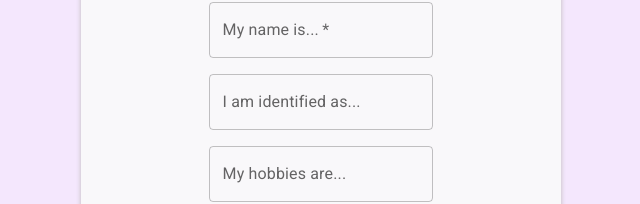
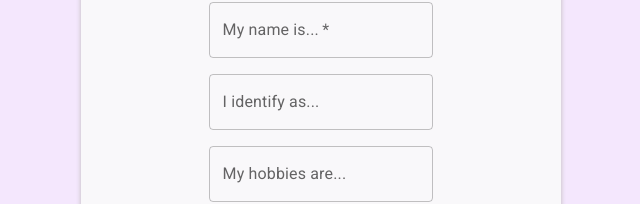
Before and after one commit to Alice-Nekruz/social-gratitude-client, a React (Create React App) app: page /register in a window 1280 px wide. Shown: the part 337-541 px from the top of the page, without its empty margins (319-959 px from the left). Built offline with nearby package versions, Linux system fonts and the light colour scheme; no server answers.

Commit message:
fix label in register form

```diff
--- a/src/components/auth/Register.js
+++ b/src/components/auth/Register.js
@@ -146,7 +146,7 @@ class Register extends React.Component {
                                 id="outlined-required"
                                 name="gender"
                                 type="text"
-                                label="I am identified as..."
+                                label="I identify as..."
                                 defaultValue="username World"
                                 value={this.state.gender}
                                 onChange={this.handleChange}
@@ -170,14 +170,13 @@ class Register extends React.Component {
                             </Button>
                         </label>
 
-
-                        <label htmlFor="contained-button-file">
-                            <Input id="contained-button-file" type="submit" value="Submit"/>
+                        <label>
+                            <Input type="submit" value="Submit"/>
                             <Button className="button" variant="outlined" color="secondary" component="span">
                                 Register
                             </Button>
+                            {this.state.isSubmitted && <Redirect to="/posts"/>}
                         </label>
-                        {this.state.isSubmitted && <Redirect to="/posts"/>}
                     </div>
 
                 <p>
```
